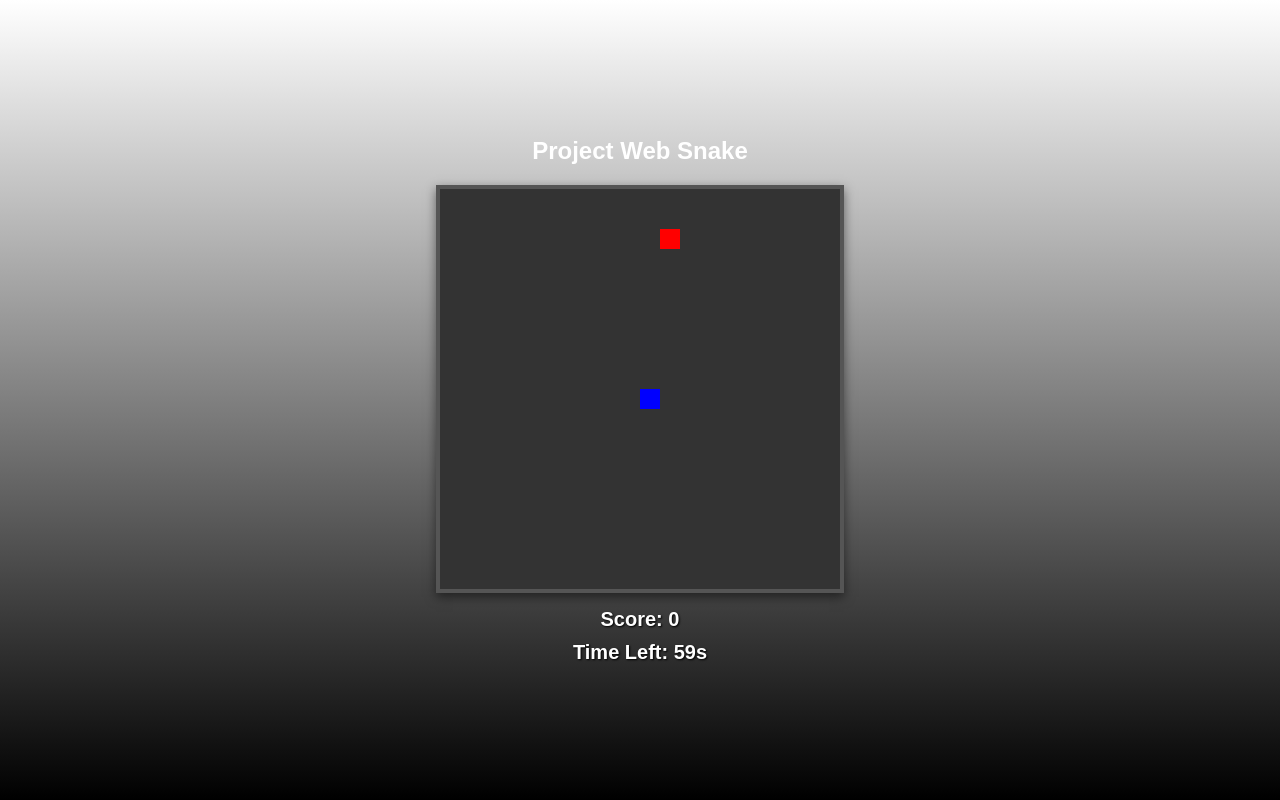
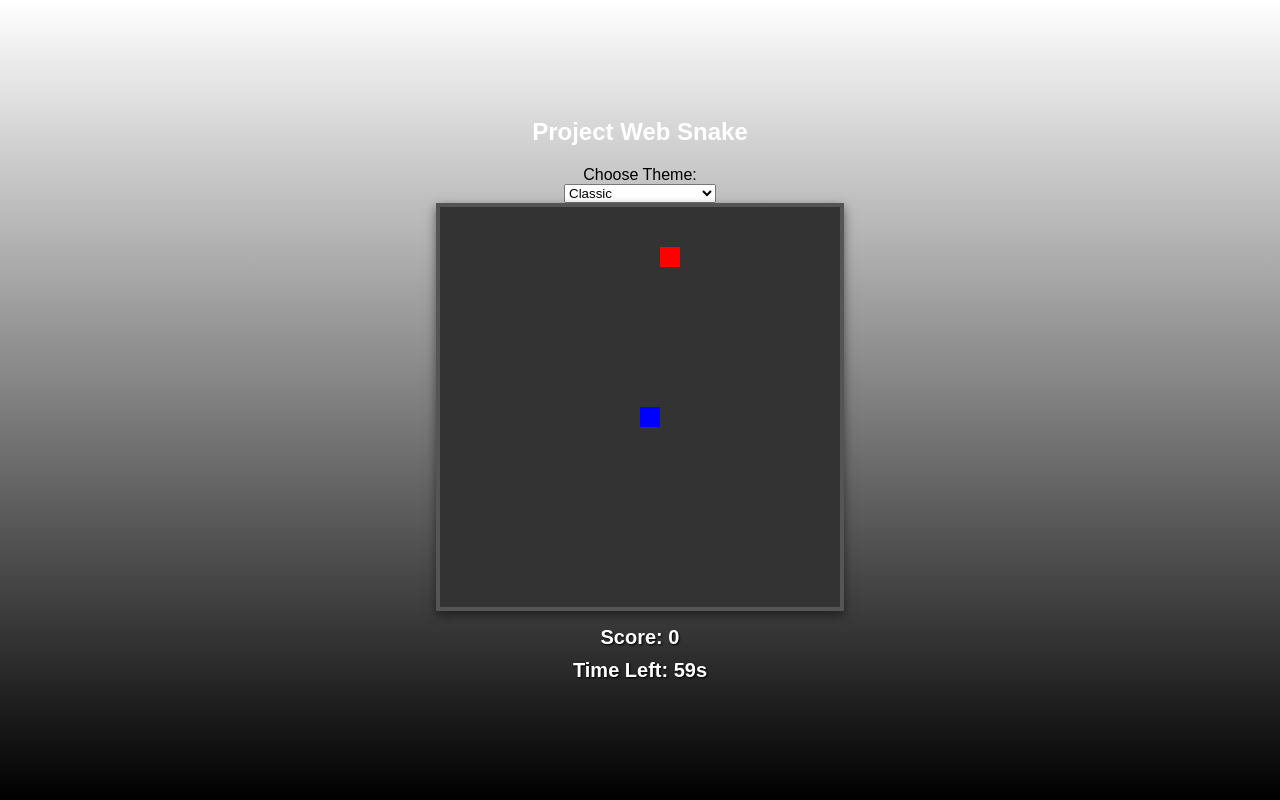
Before and after one commit to M222910/Web-Snake, a plain HTML site: page index.html in a window 1280 px wide. Drawn offline with Linux system fonts and the light colour scheme.

Commit message:
Update index.html

```diff
--- a/index.html
+++ b/index.html
@@ -9,9 +9,15 @@
 <body>
     <body>
     <h1>Project Web Snake</h1>
+	<label for="themeSelect">Choose Theme:</label>
+    <select id="themeSelect">
+        <option value="classic">Classic</option>
+        <option value="nokia">Nokia Theme</option>
+        <option value="google">Google Snake Theme</option>
+    </select>
     <canvas id="gameCanvas" width="400" height="400"></canvas>
     <div id="score">Score: 0</div>
     <div id="timer">Time Left: 60s</div> <!-- New timer display -->
     <script src="script.js"></script>
 </body>
-</html>
+</html
```
